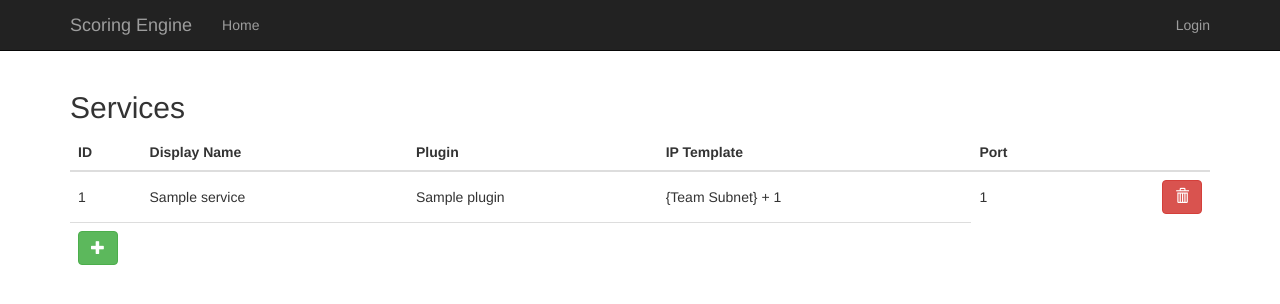
After one commit to ainterr/scoring_engine, a Django app: template engine/templates/services.html in a window 1280 px wide. The commit adds this page. Shown: the top 304 px of the page. Run offline with Django 3.2, Linux system fonts and the light colour scheme; the template is opened without the code that fills it: values that come from a table or form of the project are taken from there, others are empty; tables that the repository leaves empty hold one stand-in row (values such as "Sample post"); parts of the project's set-up code (start-up, migrations or seed data) failed here and were passed over; some libraries are stand-ins or nearby versions.

Commit message:
* Changed model so that services are no longer tied to individual teams. Teams now contain subnet and netmask fields, and services contain a subnet_host field. These are combined to calculate the IP address of a team's service for polling. This change means that no team can have a different set of services to another. * Added a 'Services' page which allows the admin to add/remove services.

```diff
--- a/engine/models.py
+++ b/engine/models.py
@@ -2,6 +2,8 @@ from __future__ import unicode_literals
 
 from django.db import models
 from django.contrib.auth.models import AbstractUser, BaseUserManager
+
+from ipaddress import ip_network
 
 class Plugin(models.Model):
     name = models.CharField(max_length=20, blank=False)
@@ -14,9 +16,10 @@ class Plugin(models.Model):
 
 class Team(models.Model):
     name = models.CharField(max_length=20, blank=False, unique=True)
+    subnet = models.GenericIPAddressField(blank=False, unique=True)
+    netmask = models.GenericIPAddressField(blank=False)
 
     # UserProfile creates a field here called 'users'
-    # Service creates a field here called 'services'
     # Credential creates a field here called 'credentials'
     # Result creates a field here called 'results'
 
@@ -61,21 +64,24 @@ class User(AbstractUser):
 
 class Service(models.Model):
     name = models.CharField(max_length=20, blank=False)
-    ip = models.GenericIPAddressField(blank=False)
+    subnet_host = models.PositiveIntegerField(blank=False)
     port = models.PositiveIntegerField(blank=False)
 
-    team = models.ForeignKey(Team, on_delete=models.CASCADE, related_name='services')
     plugin = models.ForeignKey(Plugin, on_delete=models.CASCADE, related_name='services')
 
     # Result creates a field here called 'results'
     # Credential creates a field here called 'credentials'
 
+    def ip(self, subnet, netmask):
+      network = ip_network('{}/{}'.format(subnet, netmask))
+      ip = network.network_address + self.subnet_host
+      return '{}'.format(ip)
+
     def __str__(self):
-        return '{} ip={}, port={}, team={}, plugin={}'.format(
+        return '{} ip={}, port={}, plugin={}'.format(
             self.name,
-            self.ip,
+            self.subnet_host,
             self.port,
-            self.team.id,
             self.plugin.id
         )
 
--- a/engine/poller.py
+++ b/engine/poller.py
@@ -29,8 +29,8 @@ def poll():
     for team in models.Team.objects.all():
         logger.debug('Running plugins for Team {}'.format(team.name))
 
-        for service in team.services.all():
-            credential = service.credentials.order_by('?').first()
+        for service in models.Service.objects.all():
+            credential = service.credentials.filter(team=team).order_by('?').first()
 
             if credential is None:
                 logger.warning('No credentials configured for service {}'.format(service.name))
@@ -39,7 +39,7 @@ def poll():
             logger.debug('Polling Service {} with credential {}:{}'.format(service.name, credential.username, credential.password))
 
             options = {}
-            options['ip'] = service.ip
+            options['ip'] = service.ip(team.subnet, team.netmask)
             options['port'] = service.port
             options['username'] = credential.username
             options['password'] = credential.password
--- a/engine/templates/base.html
+++ b/engine/templates/base.html
@@ -31,10 +31,10 @@
 {% if user.is_authenticated %}
 {% if user.is_superuser %}
 <li class="{% block teams %}{% endblock %}"><a href="{% url 'teams' %}">Teams</a></li>
+<li class="{% block services %}{% endblock %}"><a href="{% url 'services' %}">Services</a></li>
 {% else %}
 <li class="{% block status %}{% endblock %}"><a href="{% url 'status' %}">Status</a></li>
 {# TODO #}
-<li class="{% block services %}{% endblock %}"><a href="{% url 'index' %}">Services</a></li>
 <li class="{% block credentials %}{% endblock %}"><a href="{% url 'index' %}">Credentials</a></li>
 {% endif %}
 {% endif %}
--- /dev/null
+++ b/engine/templates/services.html
@@ -0,0 +1,77 @@
+{% extends 'base.html' %}
+
+{% load bootstrap3 %}
+
+{% block services %}active{% endblock %}
+
+{% block content %}
+<h2>Services</h2>
+
+<table class="table">
+<thead>
+<tr>
+<th>ID</th>
+<th>Display Name</th>
+<th>Plugin</th>
+<th>IP Template</th>
+<th>Port</th>
+<th></th>
+</tr>
+</thead>
+<tbody>
+{% for s in services %}
+<tr>
+<td>{{ s.pk }}</td>
+<td>{{ s.name }}</td>
+<td>{{ s.plugin }}</td>
+<td>{Team Subnet} + {{ s.subnet_host }}</td>
+<td>{{ s.port }}</td>
+<td>
+<form method="post" action="{% url 'services' %}">
+{% csrf_token %}
+<input type='hidden' name='type' value='service' />
+<input type='hidden' name='delete' value='true' />
+<input type='hidden' name='id' value='{{ s.pk }}' />
+<button class="btn btn-danger pull-right">
+<span class="glyphicon glyphicon-trash"></span>
+</button>
+</form>
+</td>
+</tr>
+{% endfor %}
+<tr>
+<td colspan="4">
+<button class="btn btn-success" data-toggle="modal" data-target="#serviceModal">
+<span class="glyphicon glyphicon-plus"></span>
+</button>
+</td>
+</tr>
+</tbody>
+</table>
+
+{% endblock %}
+
+{% block after %}
+<div class="modal fade" id="serviceModal" tabindex="-1" role="dialog" aria-labelledby="serviceModalLabel">
+<div class="modal-dialog" role="document">
+<div class="modal-content">
+<div class="modal-header">
+<button type="button" class="close" data-dismiss="modal" aria-label="Close"><span aria-hidden="true">&times;</span></button>
+<h4 class="modal-title" id="serviceModalLabel">New Service</h4>
+</div>
+<div class="modal-body">
+<form method="post" action="{% url 'services'  %}">
+{% csrf_token %}
+{% bootstrap_form service_form %}
+</div>
+<div class="modal-footer">
+<input type='hidden' name='type' value='service' />
+<input type="submit" class="btn btn-success" />
+</form>
+<button type="button" class="btn btn-default" data-dismiss="modal">Close</button>
+</div>
+</div>
+</div>
+</div>
+
+{% endblock %}
--- a/engine/urls.py
+++ b/engine/urls.py
@@ -9,4 +9,5 @@ urlpatterns = [
     url(r'^status/$', views.status, name='status'),
     url(r'^teams/$', views.teams, name='teams'),
     url(r'^teams/([0-9]+)/$', views.team_detail, name='team_detail'),
+    url(r'^services/$', views.services, name='services'),
 ]
```
Also changed, not shown: engine/templates/team_detail.html (+4 -40 lines), engine/templatetags/ip_calc.py (added, +8 -0 lines), engine/views.py (+26 -1 lines), engine/migrations/0001_initial.py, engine/templatetags/__init__.py (added).
